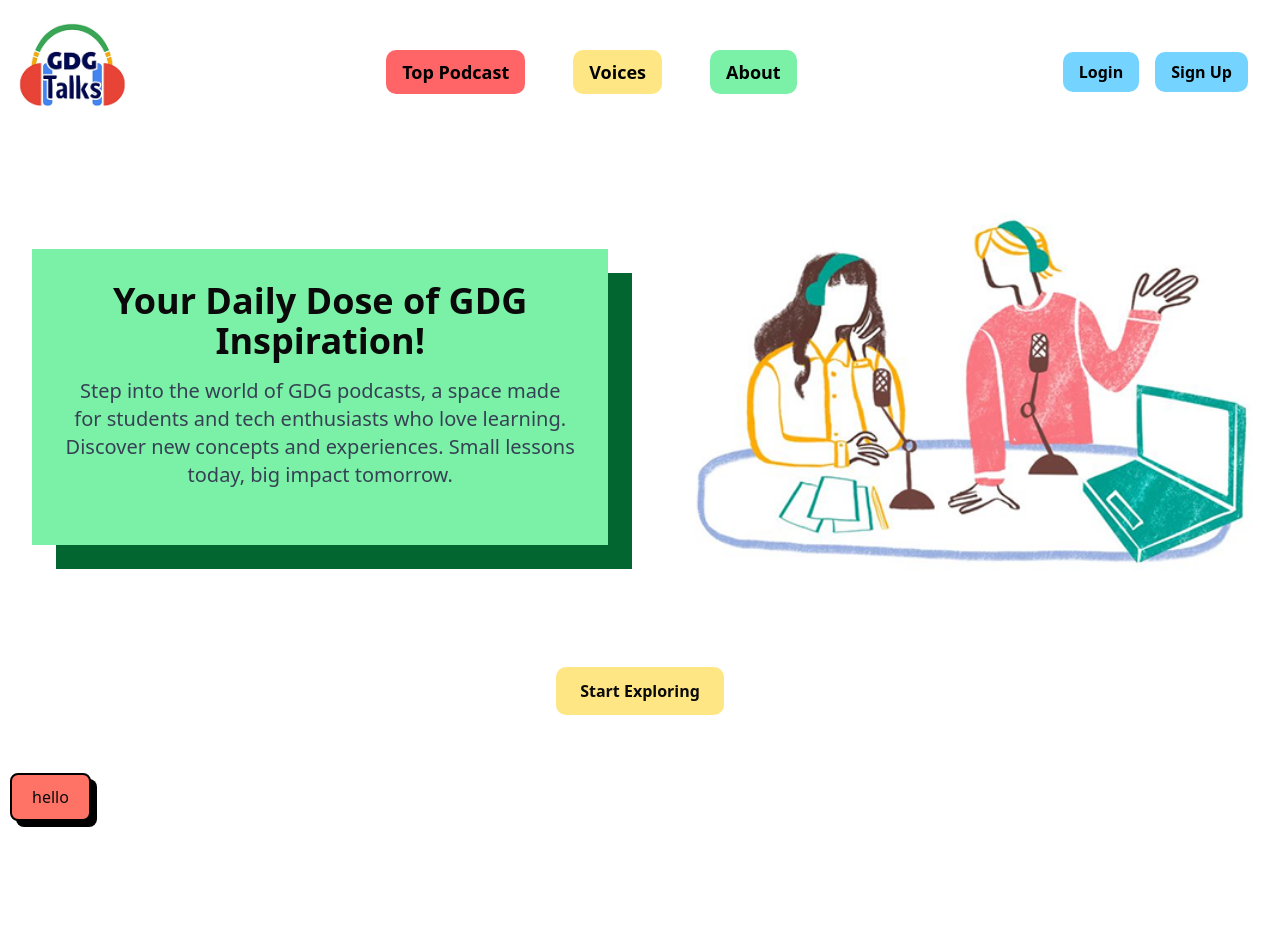
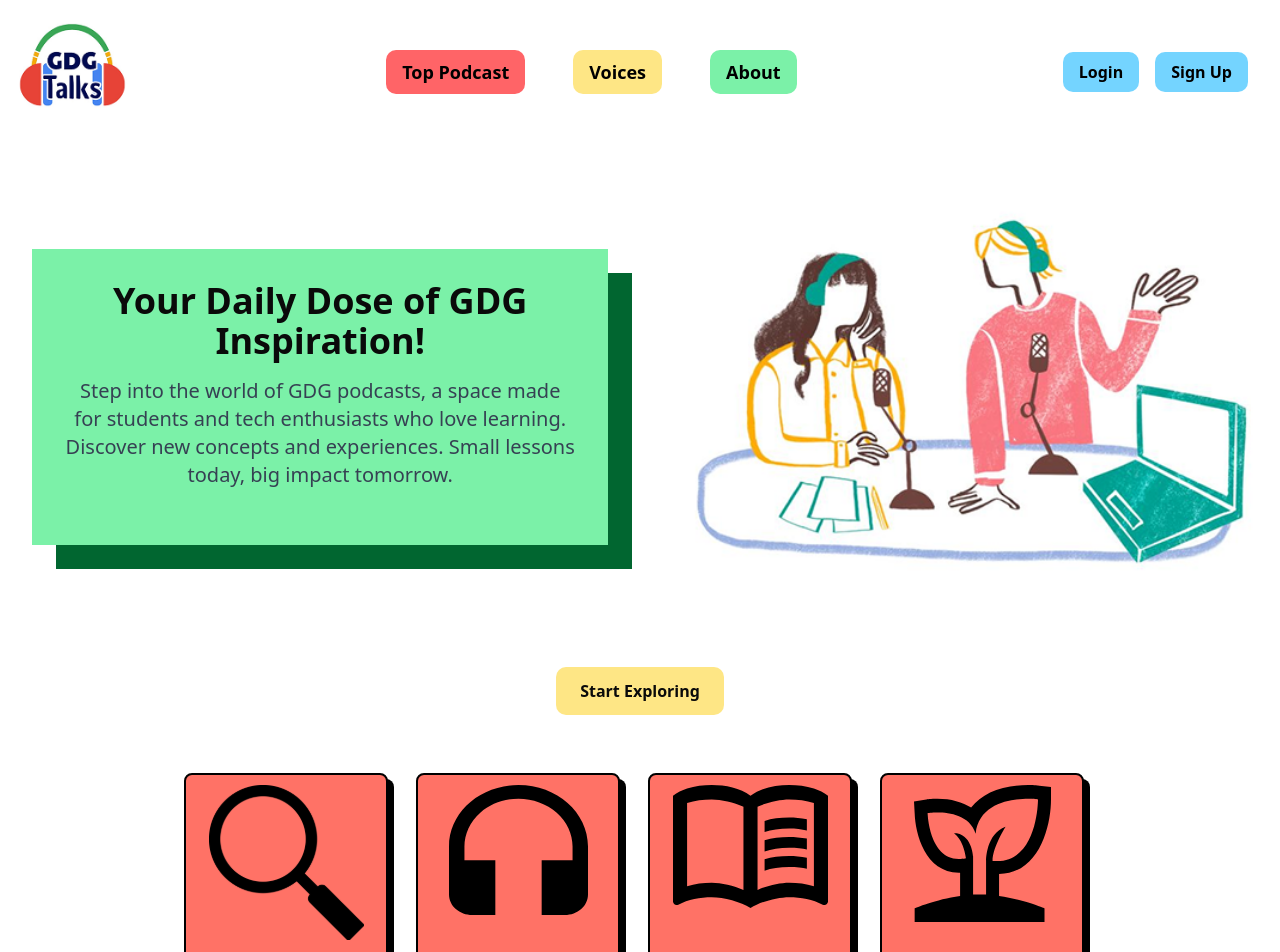
Before and after one commit to bel-wadoud/gdg-podcast, a React app in the folder frontend/: page / in a window 1280 px wide. Shown: the top 952 px of the page. Before the commit the page ends 891 px from the top, so only its background shows below. Built offline with nearby package versions, Linux system fonts and the light colour scheme; the HTML template or start-up script is replaced by a standard one.

Commit message:
add cards

```diff
--- a/frontend/src/components/common/Card.tsx
+++ b/frontend/src/components/common/Card.tsx
@@ -8,7 +8,7 @@ const Card = ({
   return (
     <div className="relative inline-block ">
       <div
-        className={`px-5 py-2.5 bg-primary relative bottom-1.5 right-1.5  duration-300  hover:bottom-0 hover:right-0 border-2 border-black rounded-md  ${className}  `}
+        className={`px-5 py-2.5 bg-primary h-full relative bottom-1.5 right-1.5  duration-300  hover:bottom-0 hover:right-0 border-2 border-black rounded-md  ${className}  `}
       >
         {children}
       </div>
--- a/frontend/src/components/common/Features.tsx
+++ b/frontend/src/components/common/Features.tsx
@@ -1,10 +1,23 @@
-import React from "react";
 import Card from "./Card";
 
 const Features = () => {
+  const infos = [
+    { icon: "./src/assets/icons/explore.svg", name: "Explore"  },
+    { icon: "./src/assets/icons/listen.svg", name: "Listen" },
+    { icon: "./src/assets/icons/learn.svg", name: "Learn" },
+    { icon: "./src/assets/icons/grow.svg", name: "Grow" },
+  ];
   return (
-    <div className="py-16">
-      <Card>hello</Card>
+    <div className="py-16 flex items-stretch justify-center gap-7">
+      {infos.map((info) => (
+        <Card className="flex flex-col items-center justify-between gap-3">
+          <div className="overflow-hidden w-40 flex justify-center items-center">
+            <img src={info.icon} alt={info.name} className="w-ufll" />
+          </div>
+
+          <p className="text-2xl font-bold">{info.name}</p>
+        </Card>
+      ))}
     </div>
   );
 };
```
